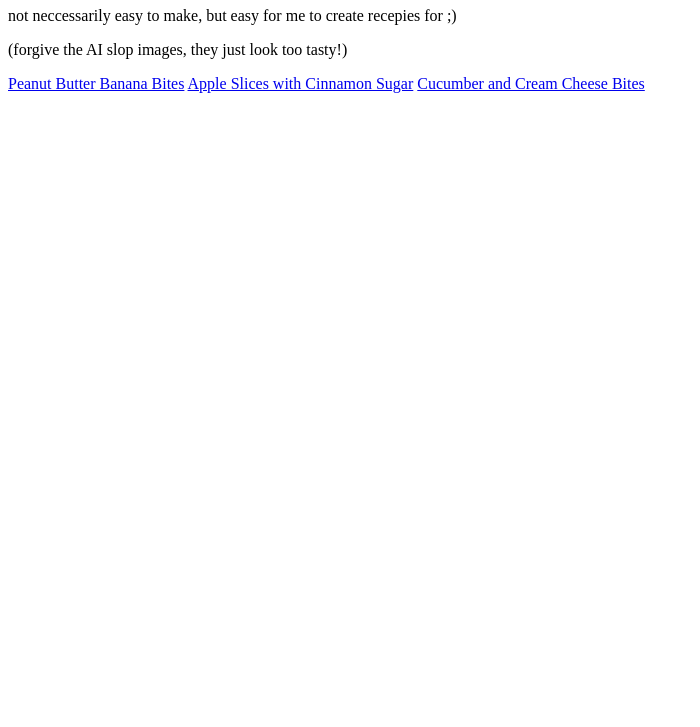
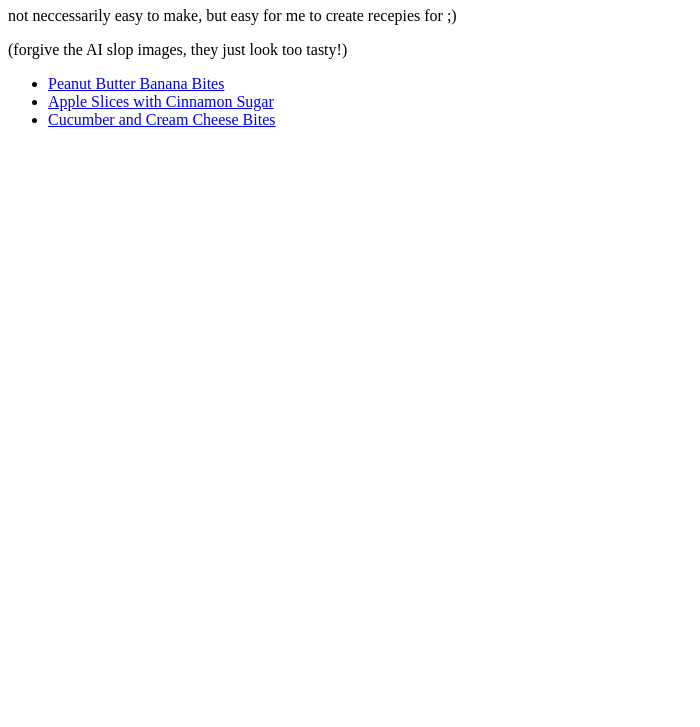
Before and after one commit to estridell/odin-recipies, a plain HTML site: page index.html in a window 1280 px wide. Shown: the part 73-800 px from the top of the page, without its empty margins (0-700 px from the left). Drawn offline with Linux system fonts and the light colour scheme.

Commit message:
put entries on index.html in an unordered list to improve readability

```diff
--- a/index.html
+++ b/index.html
@@ -9,8 +9,10 @@
     <h1>Some easy recepies!</h1>
     <p>not neccessarily easy to make, but easy for me to create recepies for ;)</p>
     <p>(forgive the AI slop images, they just look too tasty!)</p>
-    <a href="/recepies/PeanutButterBananaBites.html">Peanut Butter Banana Bites</a>
-    <a href="/recepies/AppleSlicesCinnamonSugar.html">Apple Slices with Cinnamon Sugar</a>
-    <a href="/recepies/CucumberCreamCheese.html">Cucumber and Cream Cheese Bites</a>
+    <ul>
+        <li><a href="/recepies/PeanutButterBananaBites.html">Peanut Butter Banana Bites</a></li>
+        <li><a href="/recepies/AppleSlicesCinnamonSugar.html">Apple Slices with Cinnamon Sugar</a></li>
+        <li><a href="/recepies/CucumberCreamCheese.html">Cucumber and Cream Cheese Bites</a></li>
+    </ul>
 </body>
 </html>
```
